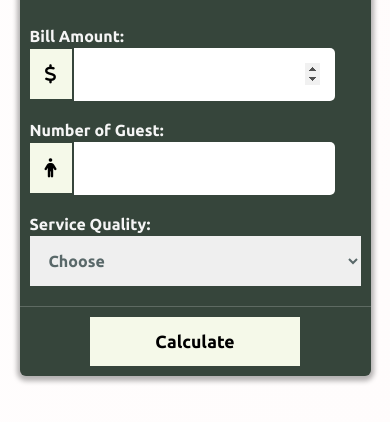
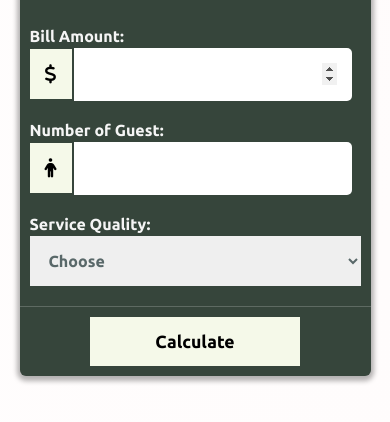
Before and after one commit to JasonChukwuebuka01/tip_calculator_js, a plain HTML site: page index.html in a window 390 px wide. Shown: the part 270-692 px from the top of the page. Drawn offline with Linux system fonts and the light colour scheme; a web font is replaced by a local one.

Commit message:
Update main.css

```diff
--- a/main.css
+++ b/main.css
@@ -221,6 +221,6 @@ label{
     }
 
  .group_box input{
-    width:70%;
- }
+    width:75%;
+
 }
```
